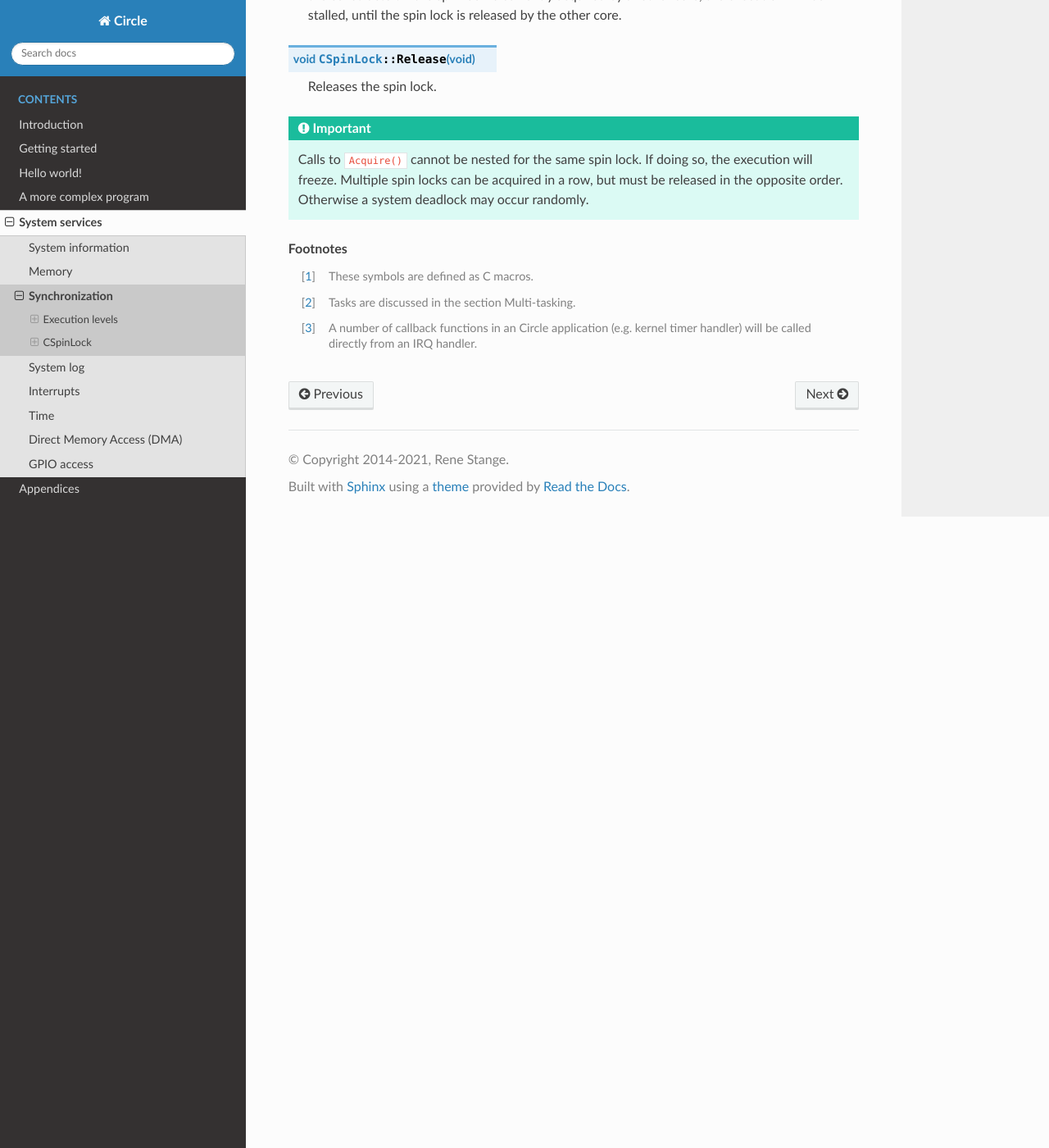
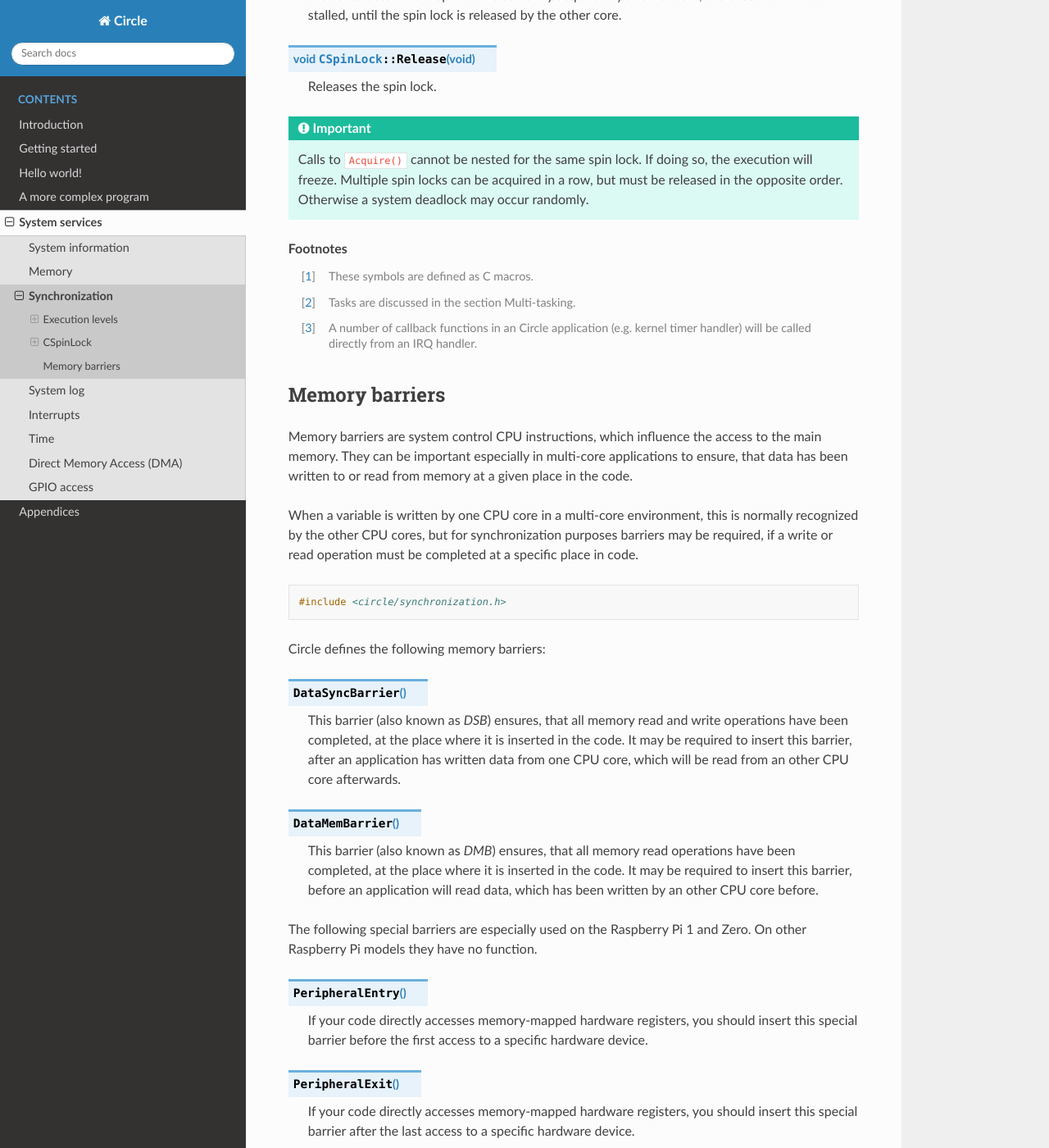
Before and after one commit to rsta2/circle-docs, a Sphinx documentation site: the page built from docs/system-services/synchronization.rst, in a window 1280 px wide and 1400 px high, scrolled down 1980 px. Shown: the whole window at 82% size. Built offline with Sphinx 7.4.7 and the Read the Docs theme 2.0.0, drawn with Linux system fonts in a browser that asks for light colours; some of the changed text lies outside the part shown.

Commit message:
synchronization: Add Memory barriers

```diff
--- a/docs/system-services/synchronization.rst
+++ b/docs/system-services/synchronization.rst
@@ -78,3 +80,42 @@ In Circle a spin lock is initialized with this constructor:
 .. [#mt] Tasks are discussed in the section Multi-tasking.
 
 .. [#iq] A number of callback functions in an Circle application (e.g. kernel timer handler) will be called directly from an IRQ handler.
+
+.. _Memory Barriers:
+
+Memory barriers
+^^^^^^^^^^^^^^^
+
+Memory barriers are system control CPU instructions, which influence the access to the main memory. They can be important especially in multi-core applications to ensure, that data has been written to or read from memory at a given place in the code.
+
+When a variable is written by one CPU core in a multi-core environment, this is normally recognized by the other CPU cores, but for synchronization purposes barriers may be required, if a write or read operation must be completed at a specific place in code.
+
+.. code-block:: c
+
+	#include <circle/synchronization.h>
+
+Circle defines the following memory barriers:
+
+.. c:macro:: DataSyncBarrier()
+
+	This barrier (also known as `DSB`) ensures, that all memory read and write operations have been completed, at the place where it is inserted in the code. It may be required to insert this barrier, after an application has written data from one CPU core, which will be read from an other CPU core afterwards.
+
+.. c:macro:: DataMemBarrier()
+
+	This barrier (also known as `DMB`) ensures, that all memory read operations have been completed, at the place where it is inserted in the code. It may be required to insert this barrier, before an application will read data, which has been written by an other CPU core before.
+
+The following special barriers are especially used on the Raspberry Pi 1 and Zero. On other Raspberry Pi models they have no function.
+
+.. c:macro:: PeripheralEntry()
+
+	If your code directly accesses memory-mapped hardware registers, you should insert this special barrier before the first access to a specific hardware device.
+
+.. c:macro:: PeripheralExit()
+
+	If your code directly accesses memory-mapped hardware registers, you should insert this special barrier after the last access to a specific hardware device.
+
+.. note::
+
+	Most programs would work without ``PeripheralEntry()`` and ``PeripheralExit()``, but to be sure, it should be used as noted. In a few tests there have been issues on the Raspberry Pi 1, where invalid data was read from hardware registers, without these barriers inserted.
+
+	You do not need to care about this, when you access hardware devices using a Circle device driver class, because this is handled inside the driver.
```
Also changed, not shown: other parts of docs/system-services/synchronization.rst (+2 -0 lines).
